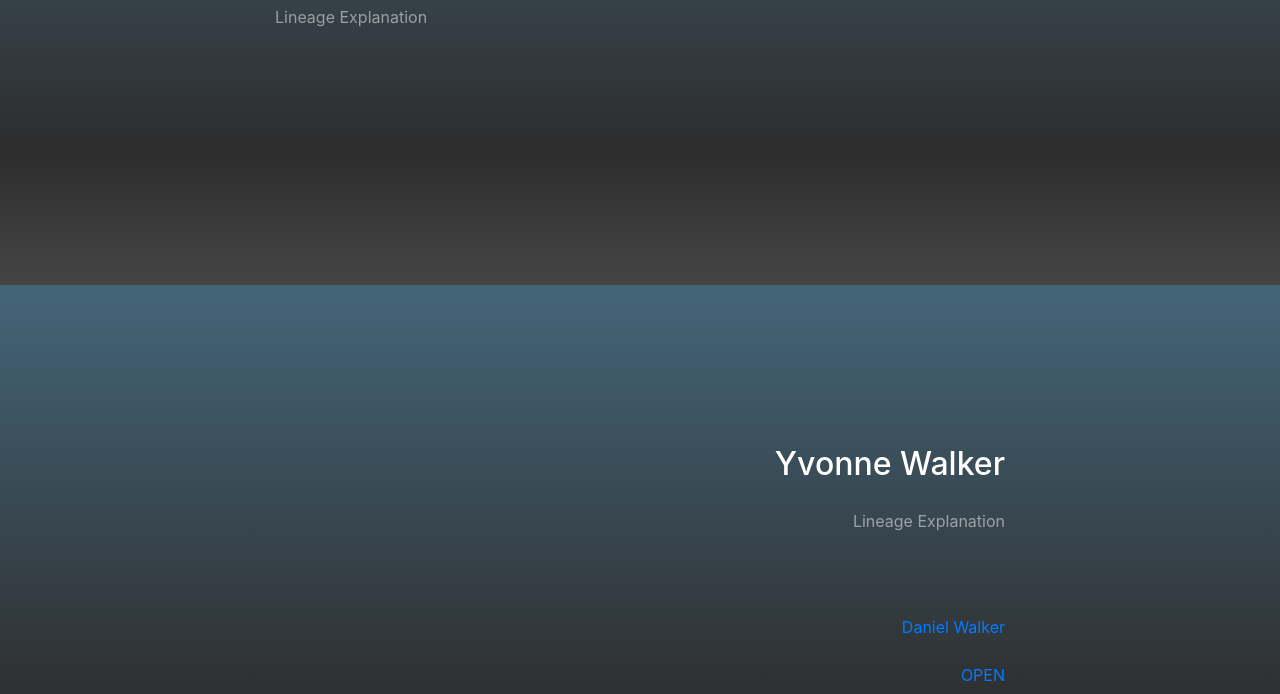
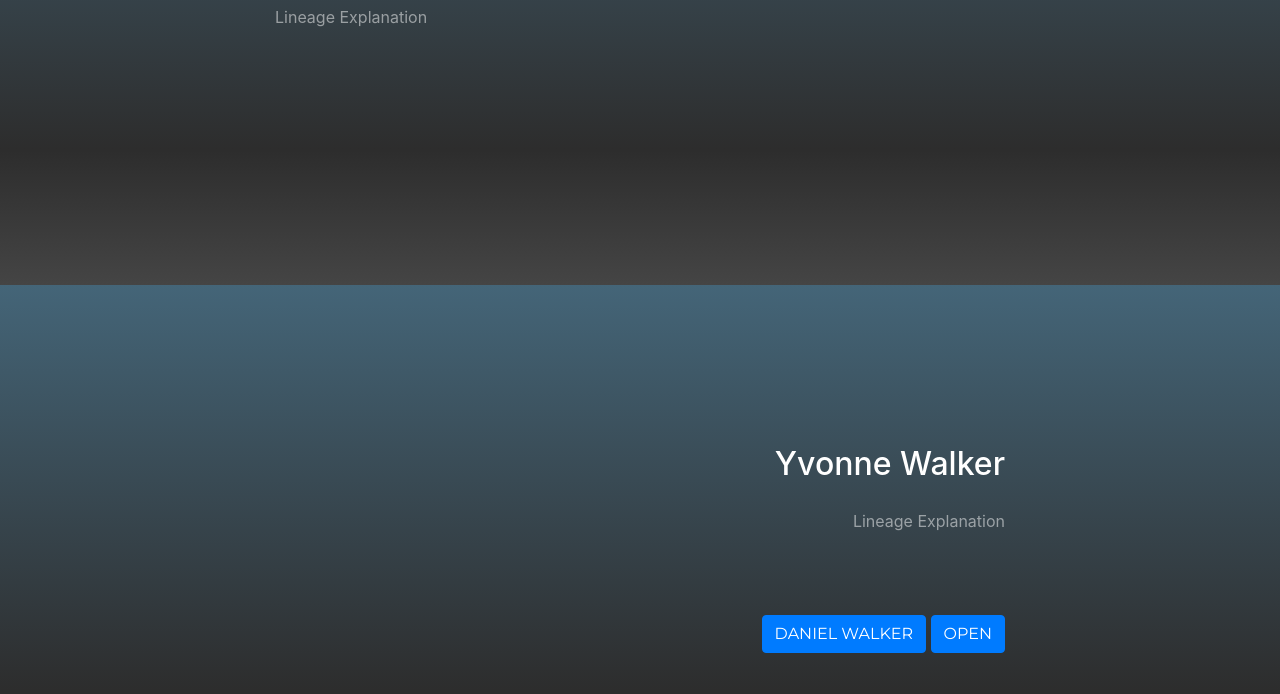
Before and after one commit to holtMSU/WHGenealogy, a website with bundled scripts: page index.html in a window 1280 px wide. Shown: the part 258-952 px from the top of the page. Built offline with nearby package versions, Linux system fonts and the light colour scheme; a web font is replaced by a local one.

Commit message:
button return

```diff
--- a/index.html
+++ b/index.html
@@ -61,6 +61,7 @@
         <div class="col-lg-8 mx-auto">
           <h2 class="text-white mb-4">Weaving Genealogy: Exploring the Lineage of Basket Makers</h2>
           <p class="text-white-50">Lineage Explanation</p>
+
         </div>
       </div>
       <img src="" class="img-fluid" alt="">
@@ -74,9 +75,8 @@
         <div class="col-lg-8 mx-auto">
           <h2 class="text-white mb-4">Yvonne Walker</h2>
           <p class="text-white-50">Lineage Explanation</p>
-            <a class="text-white-30" href="#DanielWalker">Daniel Walker</a>
-           <br></br>
-            <a class="text-white-30" href="#">OPEN</a>
+            <a class="btn btn-primary btn-xl text-uppercase js-scroll-trigger" href="#DanielWalker">Daniel Walker</a>
+            <a class="btn btn-primary btn-xl text-uppercase js-scroll-trigger" href="#">OPEN</a>
         </div>
       </div>
       <img src="" class="img-fluid" alt="">
```
